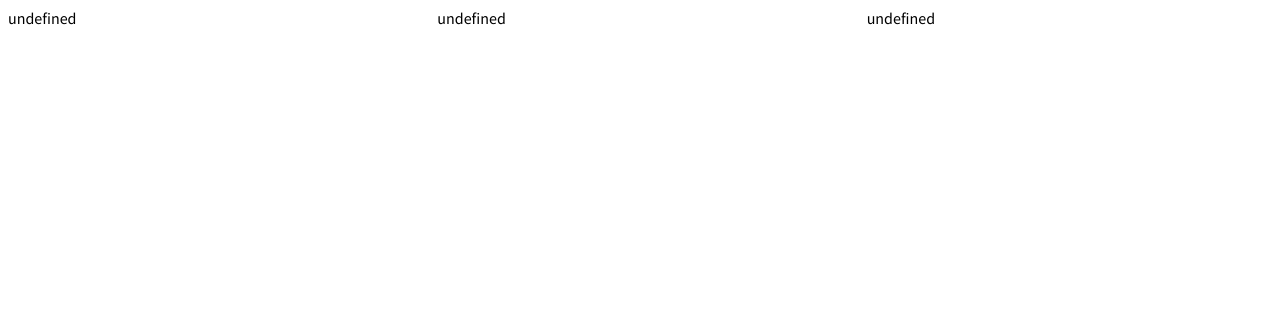
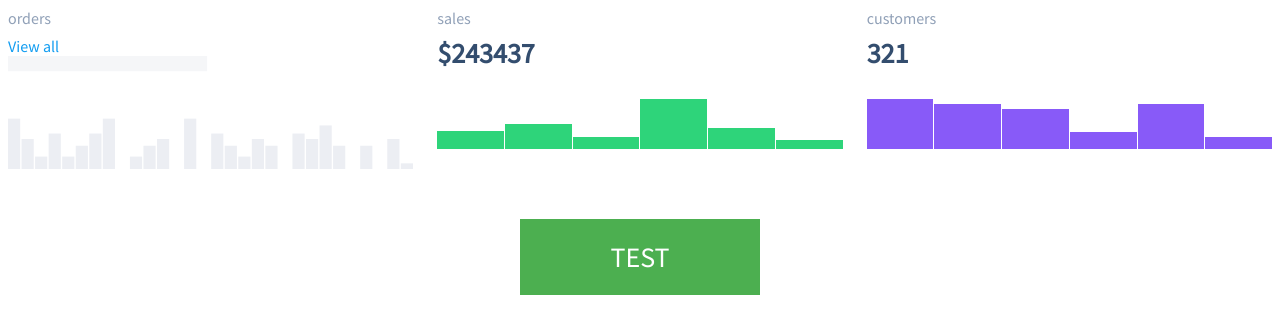
Before and after one commit to js-tasks-ru/js-20230619_aleksandr-shaposhnikov4, a website: page 04-oop-basic-intro-to-dom/1-column-chart/index.html in a window 1280 px wide. Drawn offline with Linux system fonts and the light colour scheme.

Commit message:
exercise 04: intermediate commit

```diff
--- a/04-oop-basic-intro-to-dom/1-column-chart/index.html
+++ b/04-oop-basic-intro-to-dom/1-column-chart/index.html
@@ -44,5 +44,8 @@
       sales.append(salesChart.element);
       customers.append(customersChart.element);
     </script>
+
+    <a href="test.html" class="button" style="margin-top: 50px">TEST</a>
+
   </body>
 </html>
--- a/04-oop-basic-intro-to-dom/1-column-chart/index.js
+++ b/04-oop-basic-intro-to-dom/1-column-chart/index.js
@@ -1,3 +1,85 @@
 export default class ColumnChart {
 
+  constructor( { data = [], label = '', link = '', value = 0, formatHeading } = {}) {
+    this._data = data;
+    this._label = label;
+    this._link = link;
+
+    this._value = formatHeading ? formatHeading(value) : value;
+
+    this.init();
+  }
+
+  init() {
+    this.chartHeight = 50;
+
+    const element = this.createElement();
+    const subElements = this.createSubElements();
+    this.element.body = this.getBody(this._data);
+  }
+
+  createElement(){
+    const element = document.createElement('div');
+
+    //this.getTemplate();
+    element.innerHTML = this.getTemplate();
+
+    this.element = element.firstElementChild;
+
+    if (this._data.length) {
+      this.element.classList.remove('column-chart_loading');
+    }
+  }
+
+  getTemplate() {
+    return `
+      <div class="column-chart_loading" style="--chart-height: ${this.chartHeight}">
+        <div class="column-chart__title">${this._label}</div>
+        <div class="column-chart__link">${this.getLink()}</div>
+        <div class="column-chart__container">
+          <div data-element="header" class="column-chart__header">${this._value}</div>
+          <div data-element="body" class="column-chart__chart">
+            ${this.getBody(this._data)}
+          </div>
+        </div>
+      </div>
+    `;
+  }
+
+  createSubElements() {
+    const elements = this.element.querySelectorAll('[data-element]');
+    const subElements = {};
+
+    elements.forEach(subElement => {
+      subElements[subElement.dataset.element] = subElement;
+    });
+
+    return subElements;
+  }
+
+  getLink() {
+    return this._link ? '<a class="column-chart__link" href="${this._link}">View all</a>' : '';
+  }
+
+  update({header, body}) {
+    this.subElements.header.textContent = header;
+    this.subElements.body.innerHTML = this.getBody(body);
+  }
+
+  getBody(data) {
+    const max = Math.max(...data);
+
+    return data.reduce((accum, item) => {
+        return accum + `<div style="--value: ${Math.floor(item * (this.chartHeight / max))}" data-tooltip="${(item / max * 100).toFixed(0)}%"></div>`;
+    }, '');
+  }
+
+  remove () {
+    this.element.remove();
+  }
+
+  destroy() {
+    this.remove();
+    this.subElements = {};
+  }
 }
--- a/04-oop-basic-intro-to-dom/1-column-chart/style.css
+++ b/04-oop-basic-intro-to-dom/1-column-chart/style.css
@@ -133,3 +133,20 @@ body {
   background-size: cover;
   display: block;
 }
+
+.button {
+  position: relative;
+  background-color: #4CAF50;
+  border: none;
+  font-size: 28px;
+  color: #FFFFFF;
+  padding: 20px;
+  width: 200px;
+  text-align: center;
+  transition-duration: 0.4s;
+  text-decoration: none;
+  overflow: hidden;
+  cursor: pointer;
+  margin: auto;
+  display: block;
+}
```
Also changed, not shown: 04-oop-basic-intro-to-dom/1-column-chart/index.spec.js (+5 -4 lines).
